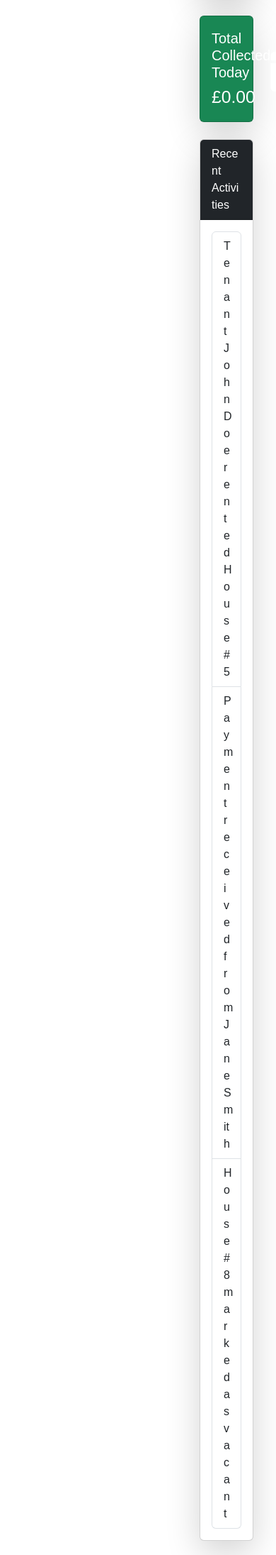
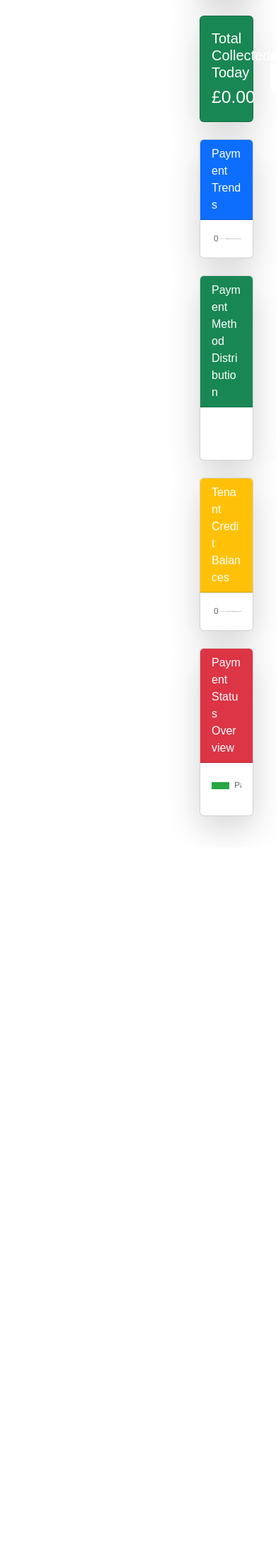
Before and after one commit to Danielkioko18/rental-system-in-django, a Django app: page /rentals/ in a window 390 px wide; the page is wider, and only the part inside the window is pictured. Shown: the part 1450-3641 px from the top of that part at 71% size. After the commit the page ends 2627 px from the top of that part, so only its background shows below. Run offline with Django 5.2, Linux system fonts and the light colour scheme; the visitor is signed in with stand-in values (Sample User, id 1); data that the repository does not hold is empty; some libraries are stand-ins or nearby versions.

Commit message:
Summary charts

```diff
--- a/rentals/templates/dashboard.html
+++ b/rentals/templates/dashboard.html
@@ -35,7 +35,7 @@
                         <h5 class="card-title">Pending Payments</h5>
                         <h2 class="card-text">{{ pending_payments }}</h2>
                     </div>
-                    <i class="fas fa-exclamation-circle fa-4x"></i>
+                    <i class="fas fa-question-circle fa-4x"></i>
                 </div>
             </div>
         </div>
@@ -114,22 +114,107 @@
         </div>
     </div>
 
-    <!-- Recent Activities Section -->
+    <!-- Summary Charts Section -->
     <div class="row">
-        <div class="col-md-12">
+        <!-- Payment Trends -->
+        <div class="col-md-6 mb-4">
             <div class="card shadow-lg">
-                <div class="card-header bg-dark text-white">
-                    Recent Activities
+                <div class="card-header bg-primary text-white">Payment Trends</div>
+                <div class="card-body">
+                    <canvas id="paymentTrendsChart"></canvas>
                 </div>
+            </div>
+        </div>
+
+        <!-- Payment Method Distribution -->
+        <div class="col-md-6 mb-4">
+            <div class="card shadow-lg">
+                <div class="card-header bg-success text-white">Payment Method Distribution</div>
                 <div class="card-body">
-                    <ul class="list-group">
-                        <li class="list-group-item">Tenant John Doe rented House #5</li>
-                        <li class="list-group-item">Payment received from Jane Smith</li>
-                        <li class="list-group-item">House #8 marked as vacant</li>
-                    </ul>
+                    <canvas id="paymentMethodChart"></canvas>
+                </div>
+            </div>
+        </div>
+
+        <!-- Tenant Credit Balances -->
+        <div class="col-md-6 mb-4">
+            <div class="card shadow-lg">
+                <div class="card-header bg-warning text-white">Tenant Credit Balances</div>
+                <div class="card-body">
+                    <canvas id="tenantCreditChart"></canvas>
+                </div>
+            </div>
+        </div>
+
+        <!-- Payment Status Overview -->
+        <div class="col-md-6 mb-4">
+            <div class="card shadow-lg">
+                <div class="card-header bg-danger text-white">Payment Status Overview</div>
+                <div class="card-body">
+                    <canvas id="paymentStatusChart"></canvas>
                 </div>
             </div>
         </div>
     </div>
 </div>
+
+<!-- Include Chart.js -->
+<script src="https://cdn.jsdelivr.net/npm/chart.js"></script>
+<script>
+    // 1. Payment Trends
+    const paymentTrendsCtx = document.getElementById('paymentTrendsChart').getContext('2d');
+    new Chart(paymentTrendsCtx, {
+        type: 'line',
+        data: {
+            labels: {{ payment_trends.months|safe }},
+            datasets: [{
+                label: 'Total Rent Collected',
+                data: {{ payment_trends.totals|safe }},
+                borderColor: '#007bff',
+                backgroundColor: 'rgba(0, 123, 255, 0.2)',
+                tension: 0.4
+            }]
+        }
+    });
+
+    // 2. Payment Method Distribution
+    const paymentMethodCtx = document.getElementById('paymentMethodChart').getContext('2d');
+    new Chart(paymentMethodCtx, {
+        type: 'pie',
+        data: {
+            labels: {{ payment_method_distribution.labels|safe }},
+            datasets: [{
+                data: {{ payment_method_distribution.values|safe }},
+                backgroundColor: ['#28a745', '#ffc107', '#dc3545'],
+            }]
+        }
+    });
+
+    // 3. Tenant Credit Balances
+    const tenantCreditCtx = document.getElementById('tenantCreditChart').getContext('2d');
+    new Chart(tenantCreditCtx, {
+        type: 'bar',
+        data: {
+            labels: {{ tenant_credit_balances.names|safe }},
+            datasets: [{
+                label: 'Credit Balance',
+                data: {{ tenant_credit_balances.balances|safe }},
+                backgroundColor: '#ffc107',
+            }]
+        }
+    });
+
+    // 4. Payment Status Overview
+    const paymentStatusCtx = document.getElementById('paymentStatusChart').getContext('2d');
+    new Chart(paymentStatusCtx, {
+        type: 'pie',
+        data: {
+            labels: {{ payment_status_overview.labels|safe }},
+            datasets: [{
+                data: {{ payment_status_overview.values|safe }},
+                backgroundColor: ['#28a745', '#dc3545'],
+            }]
+        }
+    });
+</script>
 {% endblock %}
--- a/rentals/views.py
+++ b/rentals/views.py
@@ -5,8 +5,7 @@ from django.shortcuts import redirect, get_object_or_404
 from django.views.generic import TemplateView
 from django.contrib.auth.mixins import LoginRequiredMixin
 from .models import HouseType, House, Tenant, Payment
-import csv
-from django.http import HttpResponse
+from django.db.models.functions import TruncMonth
 
 
 class DashboardView(LoginRequiredMixin, TemplateView):
@@ -30,8 +29,41 @@ class DashboardView(LoginRequiredMixin, TemplateView):
         context['paid_tenants'] = Tenant.objects.filter(overdue_balance=0).count()
         context['payments_today'] = Payment.objects.filter(payment_date=date.today()).aggregate(total=Sum('amount_paid'))['total'] or Decimal('0.00')
 
+
+        # Data for charts
+        # 1. Payment Trends
+        monthly_payments = Payment.objects.annotate(month=TruncMonth('payment_date')).values('month').annotate(
+            total=Sum('amount_paid')).order_by('month')
+        context['payment_trends'] = {
+            'months': [data['month'].strftime('%b %Y') for data in monthly_payments],
+            'totals': [float(data['total']) for data in monthly_payments],
+        }
+
+        # 2. Payment Method Distribution
+        payment_methods = Payment.objects.values('payment_method').annotate(
+            count=Count('id')
+        )
+        context['payment_method_distribution'] = {
+            'labels': [method['payment_method'].capitalize() for method in payment_methods],
+            'values': [method['count'] for method in payment_methods],
+        }
+
+        # 3. Tenant Credit Balances
+        top_credit_tenants = Tenant.objects.filter(credit_balance__gt=0).order_by('-credit_balance')[:10]
+        context['tenant_credit_balances'] = {
+            'names': [tenant.name for tenant in top_credit_tenants],
+            'balances': [float(tenant.credit_balance) for tenant in top_credit_tenants],
+        }
+
+        # 4. Payment Status Overview
+        paid_payments = Payment.objects.filter(is_overdue=False).count()
+        overdue_payments = Payment.objects.filter(is_overdue=True).count()
+        context['payment_status_overview'] = {
+            'labels': ['Paid', 'Overdue'],
+            'values': [paid_payments, overdue_payments],
+        }
+
         return context
-
 
 
 class HousesView(LoginRequiredMixin, TemplateView):
```
